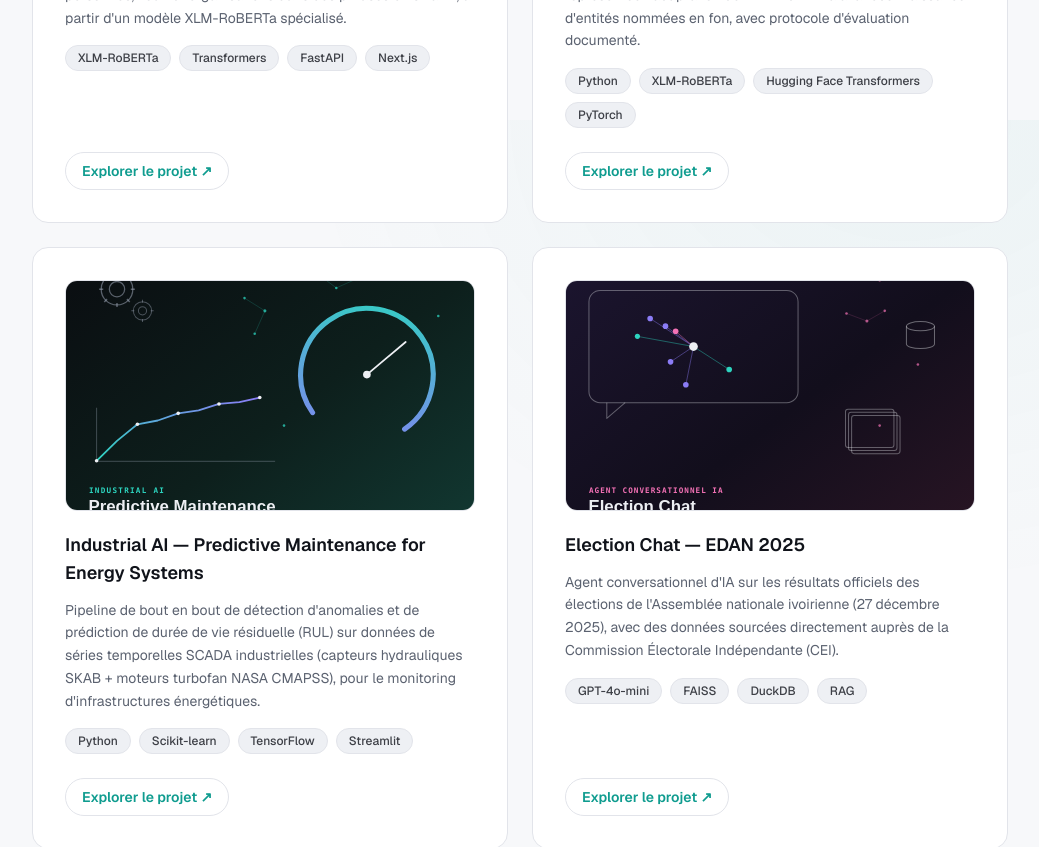
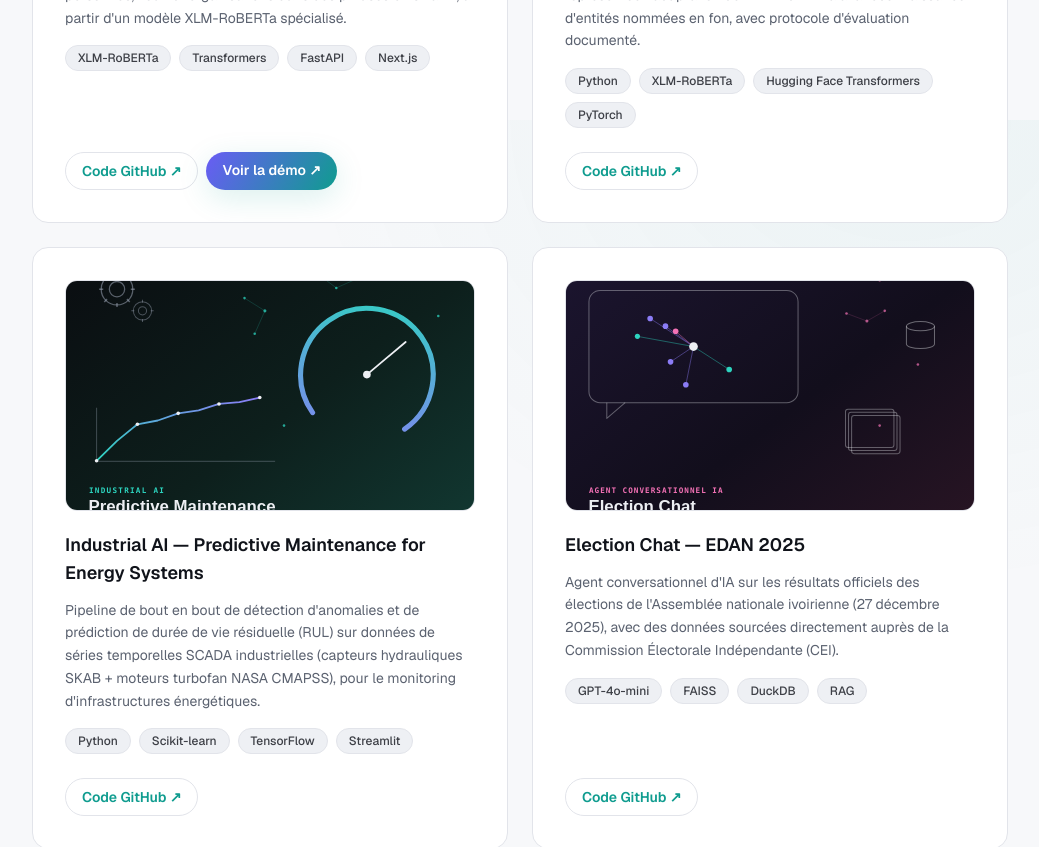
Before and after one commit to Thekidmaroi/MY-PORTOFOLIO, a Next.js app: page / in a window 1280 px wide. Shown: the part 2280-3127 px from the top of the page, without its empty margins (120-1159 px from the left). Built offline with nearby package versions, Linux system fonts and the light colour scheme.

Commit message:
feat(ui): expose functional live demo buttons

```diff
--- a/src/app/page.tsx
+++ b/src/app/page.tsx
@@ -98,7 +98,7 @@ export default function Home() {
                   <Badge key={tech}>{tech}</Badge>
                 ))}
               </div>
-              <div className="mt-auto pt-6"><a href={project.githubUrl} target="_blank" rel="noopener noreferrer" className="inline-flex rounded-full border border-accent/40 px-4 py-2 text-sm font-semibold text-accent transition hover:bg-accent/10">Explorer le projet ↗</a></div>
+              <div className="mt-auto flex flex-wrap gap-2 pt-6"><a href={project.githubUrl} target="_blank" rel="noopener noreferrer" className="inline-flex rounded-full border border-accent/40 px-4 py-2 text-sm font-semibold text-accent transition hover:bg-accent/10">Code GitHub ↗</a>{project.demoUrl && <a href={project.demoUrl} target="_blank" rel="noopener noreferrer" className="gradient-btn inline-flex rounded-full px-4 py-2 text-sm font-semibold">Voir la démo ↗</a>}</div>
             </Card>
           ))}
         </div>
```
